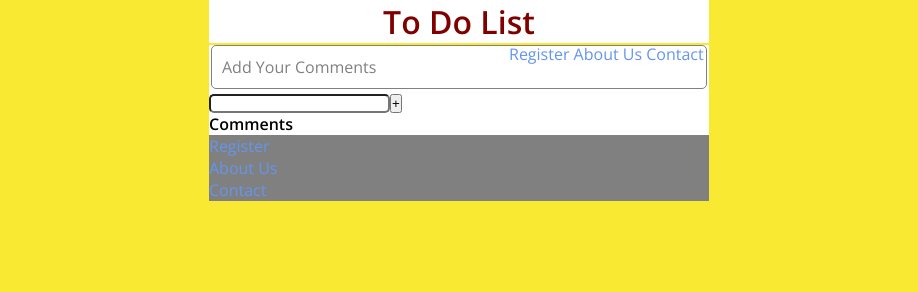
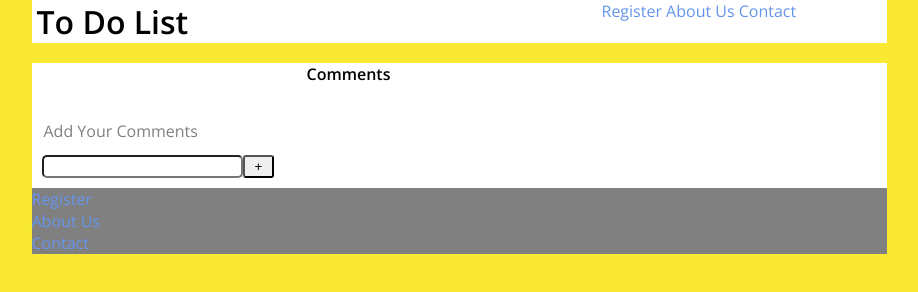
Before and after one commit to jcirni/basicComment, a plain HTML site: page index.html in a window 1280 px wide. Shown: the whole page, without its empty margins (181-1099 px from the left). Drawn offline with nearby package versions, Linux system fonts and the light colour scheme.

Commit message:
update style sheet

```diff
--- a/style.css
+++ b/style.css
@@ -3,34 +3,75 @@
   padding: 0;
  }
 
-body{
+body {
     background: #f9e933;
-    width:500px;
+    width:855px;
     margin:auto;
     font-family: 'Open Sans', sans-serif;
 }
+
+
 header {
     background: white;
+    overflow: auto;
+    margin-bottom: 20px;
 }
 
-nav {
-    width: 200px;
-    margin: auto;
+header h1{
+    float: left;
+    width: 565px;
+    margin-left: 5px
+}
+
+header nav {
     float: right;
+    width: 285px;
 }
 
 main {
     background: white;
+    overflow: auto;
+}
+
+main h2, main .comment-input {
+    float: left;
+    width 285px;
+    margin-top: 45px;
+}
+
+main .comment-input p {
+    border: none;
+}
+
+main .comment-input button {
+    padding: 2px 10px 2px 10px;
+    border-radius: 3px;
+}
+
+main .comment-input input{
+    padding: 2px 10px 2px 10px;
+    margin-left: 10px;
+    margin-bottom: 10px;
+}
+
+main .comments {
+    float: right;
+    width: 570px;
+    margin-right: 10px;
+    margin-bottom: 10px;
+
 }
 
 header, main, footer {
     min-width; 855px;
 }
 
-h1 {
-    color:maroon;
-    text-align: center;
+header .container, main .container, footer . container{
+    max-width: 855px;
+    margin: auto;
 }
+
+
 
 p {
     color: gray;
```
